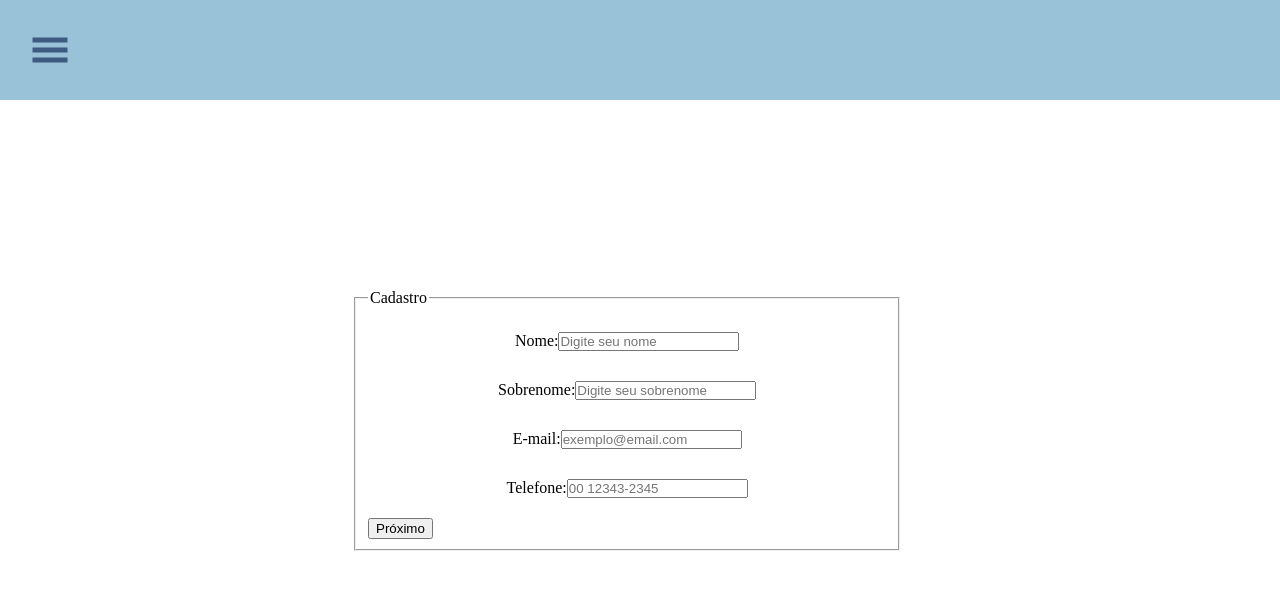
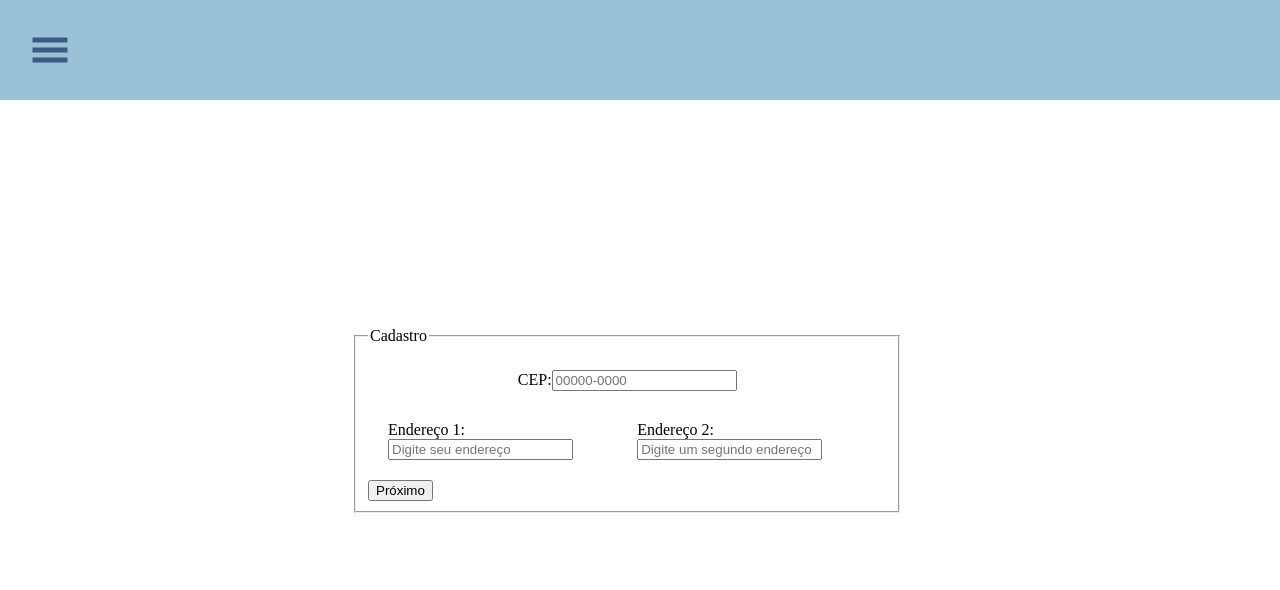
Before and after one commit to Julianaha/react-form, a React (Vite) app: page /FormStep2 in a window 1280 px wide. Shown: the top 590 px of the page. Built offline with nearby package versions, Linux system fonts and the light colour scheme.

Commit message:
feat: adiciona segundo formulario

```diff
--- a/src/App.jsx
+++ b/src/App.jsx
@@ -1,7 +1,9 @@
 import { useState } from "react";
 import "./style/App.css";
+import { BrowserRouter, Routes, Route} from "react-router-dom"
 import Navbar from "./components/Header";
 import FormStep1 from "./pages/FormStep1";
+import FormStep2 from "./pages/FormStep2";
 import { GiHamburgerMenu } from "@react-icons/all-files/gi/GiHamburgerMenu";
 
 function App() {
@@ -9,13 +11,18 @@ function App() {
 
   return (
     <>
+      <BrowserRouter>
         <header>
           <GiHamburgerMenu onClick={() => setShowNav(!showNav)} />
         </header>
         <Navbar show={showNav} />
         <div className="main">
-        <FormStep1 />
+          <Routes>
+            <Route path="/" expect element={<FormStep1 />} />
+            <Route path="/FormStep2" element={<FormStep2 />} />
+          </Routes>
         </div>
+      </BrowserRouter>
     </>
   );
 }
--- /dev/null
+++ b/src/pages/FormStep2/FormStep2.module.css
@@ -0,0 +1,52 @@
+.form2 {
+  width: 50%;
+  margin: 0 auto;
+}
+
+.field2 {
+  width: 90%;
+}
+
+.container2 {
+  display: flex;
+  flex-direction: column;
+  justify-content: space-around;
+  align-items: center;
+  gap: 10px;
+  padding: 10px;
+}
+
+.formGroup2 {
+  padding: 10px;
+}
+
+.adress {
+  display: flex;
+  flex-direction: row;
+}
+
+@media screen and (max-width: 375px) {
+  .main {
+    height: 50vh;
+  }
+  .form2 {
+    width: 50%;
+    margin: 0 auto;
+  }
+
+  .field2 {
+    width: 70%;
+    height: 50vh;
+    margin: 0 auto;
+  }
+
+  .container2 {
+    display: flex;
+    flex-direction: column;
+  }
+
+  .adress {
+    display: flex;
+    flex-direction: column;
+  }
+}
--- a/src/pages/FormStep2/index.jsx
+++ b/src/pages/FormStep2/index.jsx
@@ -1,18 +1,47 @@
+import styles from "./FormStep2.module.css";
 export default function FormStep2() {
   return (
-    <form>
-      <label>
-        CEP
-        <input type="number" name="cep" value="" />
-      </label>
-      <label>
-        Endereço 1
-        <input type="text" name="adress1" />
-      </label>
-      <label>
-      Endereço 2
-        <input type="text" name="adress2" />
-      </label>
+    <form className={styles.form2}>
+      <fieldset className={styles.field2}>
+        <legend>Cadastro</legend>
+        <div class={styles.container2}>
+          <div className={styles.formGroup2}>
+            <label htmlFor="cep">CEP:</label>
+            <input
+              type="text"
+              id="cep"
+              className={styles.inputCep}
+              placeholder="00000-0000"
+            />
+          </div>
+          <div className={styles.adress}>
+            <div className={styles.formGroup2}>
+              <label htmlFor="adress1">Endereço 1:</label>
+              <input
+                type="text"
+                id="adress1"
+                className={styles.input1}
+                placeholder="Digite seu endereço"
+              />
+            </div>
+            <div className={styles.formGroup2}>
+              <label htmlFor="adress2">Endereço 2:</label>
+              <input
+                type="text"
+                id="adress2"
+                className={styles.input2}
+                placeholder="Digite um segundo endereço"
+              />
+            </div>
+          </div>
+        </div>
+
+        <div className="">
+          <button type="submit" className="">
+            Próximo
+          </button>
+        </div>
+      </fieldset>
     </form>
   );
 }
```
Also changed, not shown: src/pages/FormStep2/FormStep2.modules.css (deleted). Lines whose indentation alone changed are shown as unchanged.
